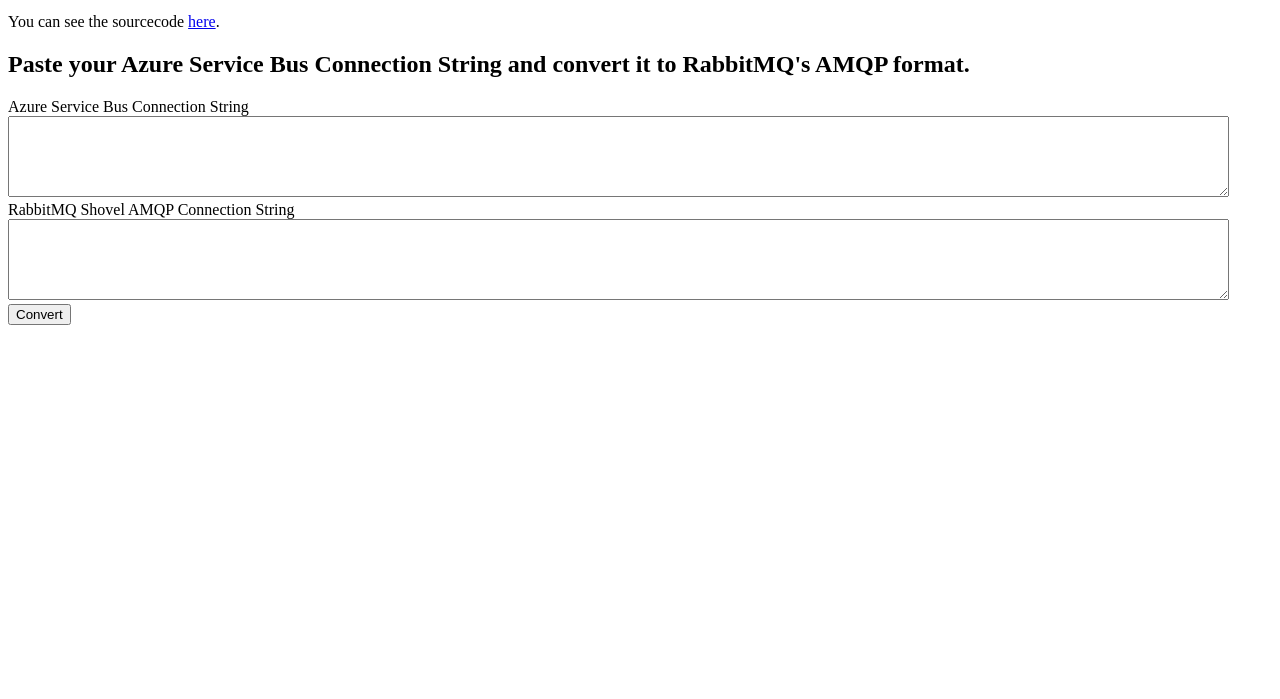
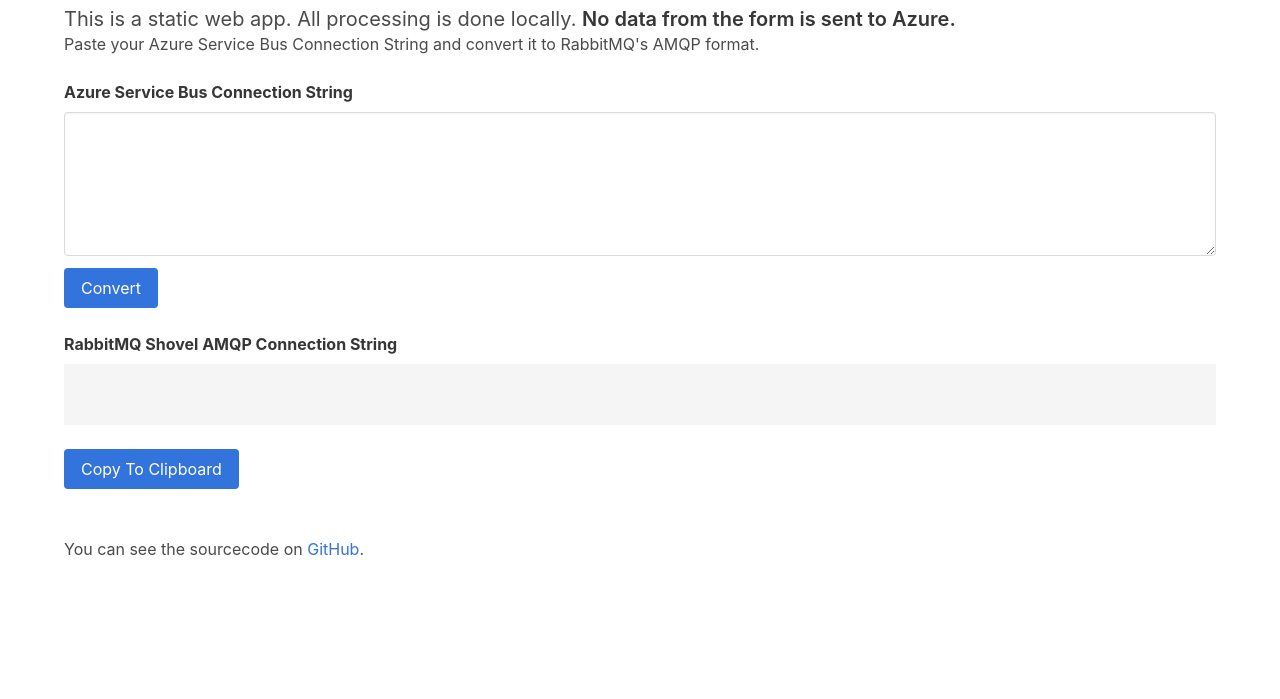
Before and after one commit to videlalvaro/connstring_to_amqp, a plain HTML site: page index.html in a window 1280 px wide. Shown: the part 101-800 px from the top of the page. Drawn offline with Linux system fonts and the light colour scheme.

Commit message:
improves layout

```diff
--- a/index.html
+++ b/index.html
@@ -1,44 +1,66 @@
 <!doctype html>
+<html lang="en">
 
-<html lang="en">
 <head>
   <meta charset="utf-8">
-
-  <title>Connection String to AMQP Connection String</title>
   <meta name="description" content="Connection String to AMQP Connection String">
   <meta name="author" content="Alvaro Videla">
-
+  <meta name="viewport" content="width=device-width, initial-scale=1">
+  <link rel="stylesheet" href="/bulma.min.css">
+  <title>Connection String to AMQP Connection String</title>
 </head>
 
 <body>
-    <h1>Connection String to AMQP Connection String</h1>
-    <p>
-      This is a static web app. All processing is done locally. No data from the form is sent to Azure.
-    </p>
-    <p>
-      You can see the sourcecode <a href="https://github.com/videlalvaro/connstring_to_amqp">here</a>.
-    </p>
-    <h2>
-      Paste your Azure Service Bus Connection String and convert it to RabbitMQ's AMQP format.
-    </h2>
-    <form id="form">
-        <label for="connection_string">Azure Service Bus Connection String</label><br>
-        <textarea id="connection_string" rows="5" cols="150" name="connection_string">
-
-         </textarea><br>
-         <label for="amqp_connection">RabbitMQ Shovel AMQP Connection String</label><br>
-         <textarea id="amqp_connection" rows="5" cols="150" name="amqp_connection">
-         </textarea><br>
-         <button type="submit">Convert</button>
-    </form>
+  <section class="section">
+    <div class="container">
+      <h1 class="title">Connection String to AMQP</h1>
+      <div>
+        <p class="subtitle">
+          This is a static web app. All processing is done locally. <strong>No data from the form is sent to
+            Azure.</strong>
+        </p>
+      </div>
+      <div>
+        <h2>
+          Paste your Azure Service Bus Connection String and convert it to RabbitMQ's AMQP format.
+        </h2>
+      </div>
+      <br>
+      <form id="form">
+        <div class="field">
+          <label class="label" for="connection_string">Azure Service Bus Connection String</label>
+          <div class="control">
+            <textarea id="connection_string" rows="5" cols="150" name="connection_string" class="textarea"></textarea>
+          </div>
+        </div>
+        <div class="field">
+          <button type="submit" class="button is-link">Convert</button>
+        </div>
+      </form><br>
+      <label class="label" for="amqp_connection">RabbitMQ Shovel AMQP Connection String</label>
+      <pre id="amqp_connection" rows="5" cols="150" name="amqp_connection">
+      </pre><br>
+      <div class="control">
+        <button id="copy-button" class="button is-link" onclick="copyToClipboard">Copy To Clipboard</button>
+      </div>
+    </div>
+  </section>
+  <section>
+    <div class="container">
+      <p>
+        You can see the sourcecode on <a href="https://github.com/videlalvaro/connstring_to_amqp">GitHub</a>.
+      </p>
+    </div>
+  </section>
 </body>
+<script src="/jquery-3.5.1.min.js"></script>
 <script type="text/javascript">
   // Converts an Azure Connection String like this:
   //     Endpoint=sb://example.servicebus.windows.net/;SharedAccessKeyName=example-key;SharedAccessKey=Random/Chars/Need/Encoding=;EntityPath=example-entity
   // to one accepted by the RabbitMQ Shovel Plugin:
   //     amqps://example-key:Random%2FChars%2FNeed%2FEncoding@example.servicebus.windows.net:5671/?sasl=plain
   function convertString(event) {
-    var conn_string = document.getElementById('connection_string').value.trim();
+    var conn_string = $('#connection_string').val().trim();
     var kv = conn_string.split(';');
     var hash = {}
     for (var i = 0; i < kv.length; i++) {
@@ -51,10 +73,21 @@
 
     var amqp_conn = `amqps://${encodeURIComponent(hash['SharedAccessKeyName'])}:${encodeURIComponent(hash['SharedAccessKey'])}@${host}:5671/?sasl=plain`;
 
-    document.getElementById('amqp_connection').value = amqp_conn;
+    $('#amqp_connection').html(amqp_conn);
     event.preventDefault();
   }
 
-  document.getElementById('form').addEventListener('submit', convertString);
+  // adapted from https://codepen.io/shaikmaqsood/pen/XmydxJ
+  function copyToClipboard() {
+    var $temp = $("<input>");
+    $("body").append($temp);
+    $temp.val($("#amqp_connection").html().trim()).select();
+    document.execCommand("copy");
+    $temp.remove();
+  }
+
+  $('#form').submit(convertString);
+  $('#copy-button').click(copyToClipboard);
 </script>
+
 </html>
```
